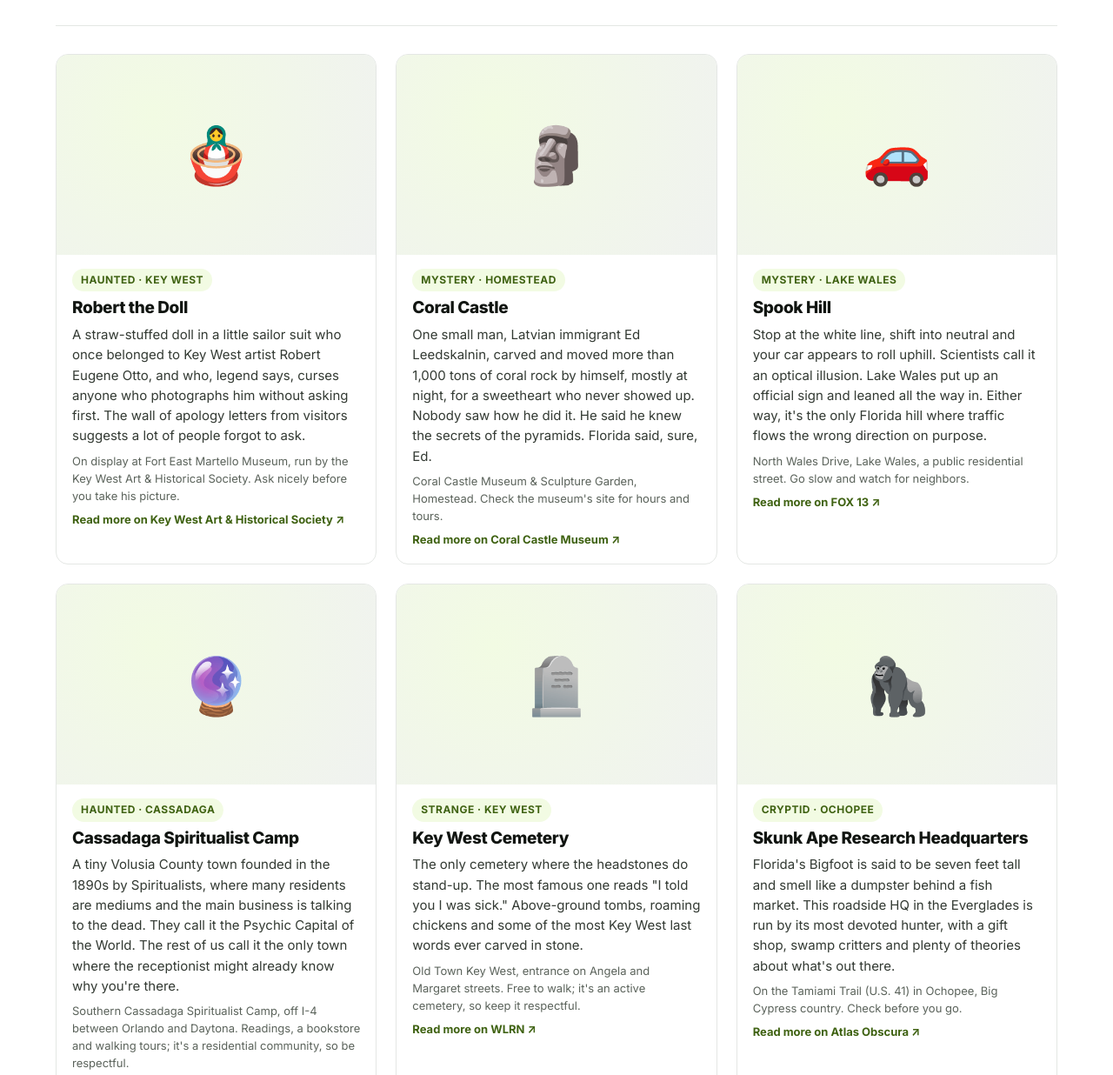
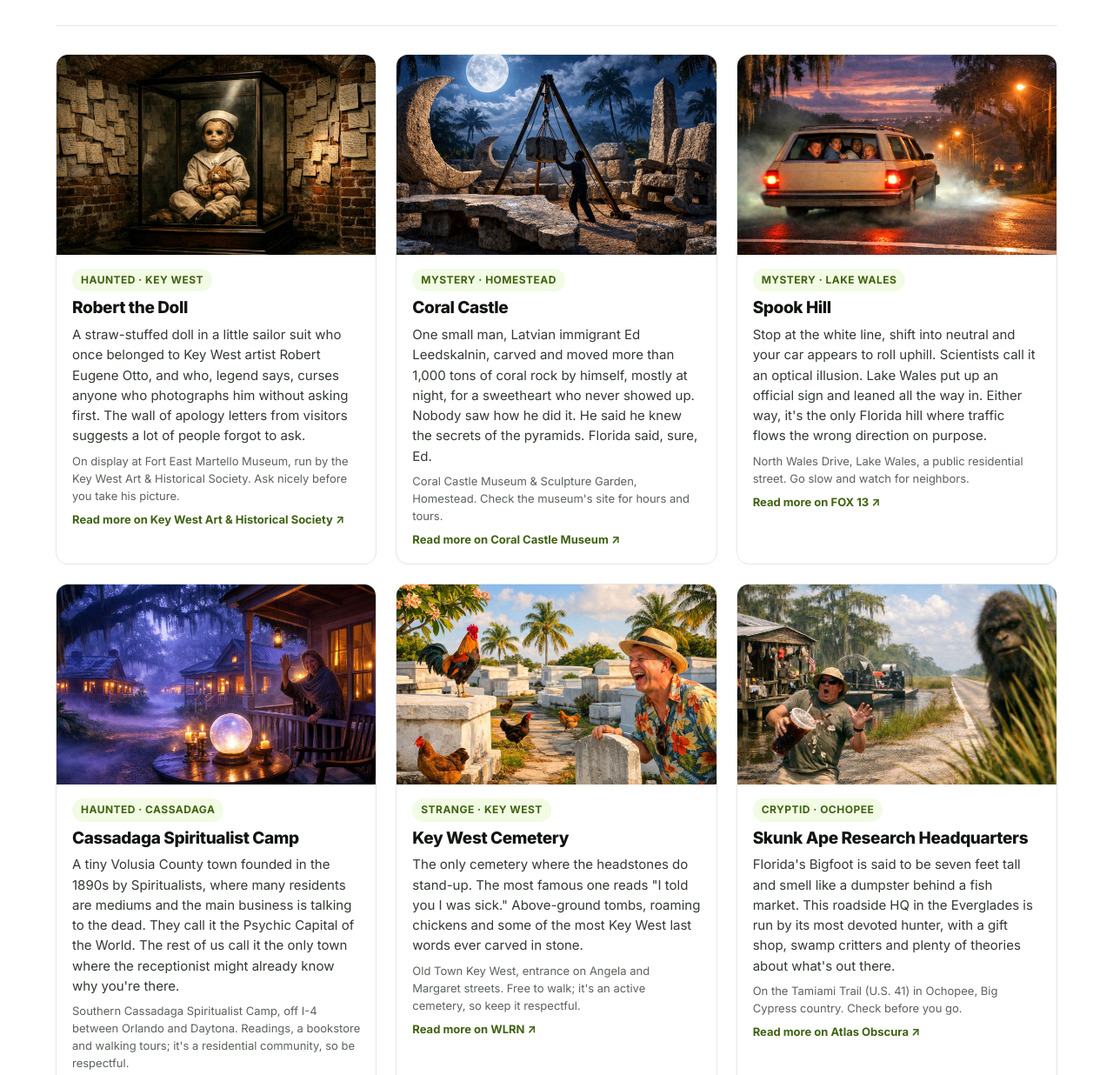
Before and after one commit to MrShawnMD/floridamantimes, a plain HTML site: page odd-places/index.html in a window 1280 px wide. Shown: the part 406-1642 px from the top of the page at 87% size. Drawn offline with Linux system fonts and the light colour scheme.

Commit message:
Daily update: images, social kits, Top 10, Roach Report

```diff
--- a/odd-places/index.html
+++ b/odd-places/index.html
@@ -52,55 +52,55 @@ setTimeout(function(){x=s.scrollLeft;requestAnimationFrame(go);},1200);})();</sc
   <div class="page-head"><span class="tag">Road trip, if you dare</span><h1>Spooky &amp; Odd Florida</h1>
   <p>Haunted dolls, gravity hills, psychic towns, skunk apes and a castle in a swamp. The creepiest and strangest real places you can visit in Florida. Pictures are illustrations; follow each link for real details, and check hours before you drive.</p></div>
   <div class="rental-grid"><article class="rental" id="robert-the-doll">
-  <div class="feat-photo placeholder" aria-hidden="true"><span>🪆</span></div>
+  <div class="feat-photo"><img src="/images/places/robert-the-doll.jpg" alt="Illustration" loading="lazy" decoding="async"></div>
   <div class="rental-body"><span class="tag">Haunted · Key West</span><h3>Robert the Doll</h3>
   <p class="ev-blurb">A straw-stuffed doll in a little sailor suit who once belonged to Key West artist Robert Eugene Otto, and who, legend says, curses anyone who photographs him without asking first. The wall of apology letters from visitors suggests a lot of people forgot to ask.</p>
   <p class="meta">On display at Fort East Martello Museum, run by the Key West Art &amp; Historical Society. Ask nicely before you take his picture.</p>
   <a class="ev-link" href="https://kwahs.org/museums/fort-east-martello/visit" rel="noopener" target="_blank">Read more on Key West Art &amp; Historical Society ↗</a></div>
 </article><article class="rental" id="coral-castle">
-  <div class="feat-photo placeholder" aria-hidden="true"><span>🗿</span></div>
+  <div class="feat-photo"><img src="/images/places/coral-castle.jpg" alt="Illustration" loading="lazy" decoding="async"></div>
   <div class="rental-body"><span class="tag">Mystery · Homestead</span><h3>Coral Castle</h3>
   <p class="ev-blurb">One small man, Latvian immigrant Ed Leedskalnin, carved and moved more than 1,000 tons of coral rock by himself, mostly at night, for a sweetheart who never showed up. Nobody saw how he did it. He said he knew the secrets of the pyramids. Florida said, sure, Ed.</p>
   <p class="meta">Coral Castle Museum &amp; Sculpture Garden, Homestead. Check the museum&#x27;s site for hours and tours.</p>
   <a class="ev-link" href="https://coralcastle.com/about-the-museum/" rel="noopener" target="_blank">Read more on Coral Castle Museum ↗</a></div>
 </article><article class="rental" id="spook-hill">
-  <div class="feat-photo placeholder" aria-hidden="true"><span>🚗</span></div>
+  <div class="feat-photo"><img src="/images/places/spook-hill.jpg" alt="Illustration" loading="lazy" decoding="async"></div>
   <div class="rental-body"><span class="tag">Mystery · Lake Wales</span><h3>Spook Hill</h3>
   <p class="ev-blurb">Stop at the white line, shift into neutral and your car appears to roll uphill. Scientists call it an optical illusion. Lake Wales put up an official sign and leaned all the way in. Either way, it&#x27;s the only Florida hill where traffic flows the wrong direction on purpose.</p>
   <p class="meta">North Wales Drive, Lake Wales, a public residential street. Go slow and watch for neighbors.</p>
   <a class="ev-link" href="https://www.fox13news.com/news/why-do-cars-roll-uphill-at-spook-hill-legends-science-explains-the-thrill-of-lake-wales-gravity-hill" rel="noopener" target="_blank">Read more on FOX 13 ↗</a></div>
 </article><article class="rental" id="cassadaga">
-  <div class="feat-photo placeholder" aria-hidden="true"><span>🔮</span></div>
+  <div class="feat-photo"><img src="/images/places/cassadaga.jpg" alt="Illustration" loading="lazy" decoding="async"></div>
   <div class="rental-body"><span class="tag">Haunted · Cassadaga</span><h3>Cassadaga Spiritualist Camp</h3>
   <p class="ev-blurb">A tiny Volusia County town founded in the 1890s by Spiritualists, where many residents are mediums and the main business is talking to the dead. They call it the Psychic Capital of the World. The rest of us call it the only town where the receptionist might already know why you&#x27;re there.</p>
   <p class="meta">Southern Cassadaga Spiritualist Camp, off I-4 between Orlando and Daytona. Readings, a bookstore and walking tours; it&#x27;s a residential community, so be respectful.</p>
   <a class="ev-link" href="https://www.afar.com/magazine/a-skeptics-guide-to-cassadaga-the-florida-town-known-for-mediums-and-mystics" rel="noopener" target="_blank">Read more on AFAR ↗</a></div>
 </article><article class="rental" id="key-west-cemetery">
-  <div class="feat-photo placeholder" aria-hidden="true"><span>🪦</span></div>
+  <div class="feat-photo"><img src="/images/places/key-west-cemetery.jpg" alt="Illustration" loading="lazy" decoding="async"></div>
   <div class="rental-body"><span class="tag">Strange · Key West</span><h3>Key West Cemetery</h3>
   <p class="ev-blurb">The only cemetery where the headstones do stand-up. The most famous one reads &quot;I told you I was sick.&quot; Above-ground tombs, roaming chickens and some of the most Key West last words ever carved in stone.</p>
   <p class="meta">Old Town Key West, entrance on Angela and Margaret streets. Free to walk; it&#x27;s an active cemetery, so keep it respectful.</p>
   <a class="ev-link" href="https://www.wlrn.org/news/2016-12-30/key-west-cemetery-where-last-words-are-sometimes-one-liners" rel="noopener" target="_blank">Read more on WLRN ↗</a></div>
 </article><article class="rental" id="skunk-ape-research-headquarters">
-  <div class="feat-photo placeholder" aria-hidden="true"><span>🦍</span></div>
+  <div class="feat-photo"><img src="/images/places/skunk-ape-research-headquarters.jpg" alt="Illustration" loading="lazy" decoding="async"></div>
   <div class="rental-body"><span class="tag">Cryptid · Ochopee</span><h3>Skunk Ape Research Headquarters</h3>
   <p class="ev-blurb">Florida&#x27;s Bigfoot is said to be seven feet tall and smell like a dumpster behind a fish market. This roadside HQ in the Everglades is run by its most devoted hunter, with a gift shop, swamp critters and plenty of theories about what&#x27;s out there.</p>
   <p class="meta">On the Tamiami Trail (U.S. 41) in Ochopee, Big Cypress country. Check before you go.</p>
   <a class="ev-link" href="https://atlasobscura.com/articles/the-man-behind-the-skunk-ape" rel="noopener" target="_blank">Read more on Atlas Obscura ↗</a></div>
 </article><article class="rental" id="solomons-castle">
-  <div class="feat-photo placeholder" aria-hidden="true"><span>🏰</span></div>
+  <div class="feat-photo"><img src="/images/places/solomons-castle.jpg" alt="Illustration" loading="lazy" decoding="async"></div>
   <div class="rental-body"><span class="tag">Strange · Ona</span><h3>Solomon&#x27;s Castle</h3>
   <p class="ev-blurb">A full-size castle in the middle of a Hardee County swamp, shiny with discarded aluminum printing plates and built over decades by artist Howard Solomon. There&#x27;s a moat. There&#x27;s a replica ship. There&#x27;s a lot of puns. It&#x27;s the most Florida thing Florida ever forgot to tell you about.</p>
   <p class="meta">In rural Ona, Hardee County, about an hour east of Sarasota. Check hours and tour times before the drive.</p>
   <a class="ev-link" href="https://www.sarasotamagazine.com/travel-and-outdoors/2023/12/solomons-castle-ona-florida" rel="noopener" target="_blank">Read more on Sarasota Magazine ↗</a></div>
 </article><article class="rental" id="devils-millhopper">
-  <div class="feat-photo placeholder" aria-hidden="true"><span>🕳️</span></div>
+  <div class="feat-photo"><img src="/images/places/devils-millhopper.jpg" alt="Illustration" loading="lazy" decoding="async"></div>
   <div class="rental-body"><span class="tag">Mystery · Gainesville</span><h3>The Devil&#x27;s Millhopper</h3>
   <p class="ev-blurb">A giant sinkhole about 120 feet deep, with little waterfalls trickling down its sides and a rainforest at the bottom. Old stories say the fossils and bones found down there were the devil&#x27;s leftovers. The state park just calls it a geology lesson with a lot of stairs.</p>
   <p class="meta">Devil&#x27;s Millhopper Geological State Park, Gainesville. A boardwalk staircase goes to the bottom.</p>
   <a class="ev-link" href="https://www.floridastateparks.org/parks-and-trails/devils-millhopper-geological-state-park" rel="noopener" target="_blank">Read more on Florida State Parks ↗</a></div>
 </article><article class="rental" id="stiltsville">
-  <div class="feat-photo placeholder" aria-hidden="true"><span>🏚️</span></div>
+  <div class="feat-photo"><img src="/images/places/stiltsville.jpg" alt="Illustration" loading="lazy" decoding="async"></div>
   <div class="rental-body"><span class="tag">Strange · Biscayne Bay, Miami</span><h3>Stiltsville</h3>
   <p class="ev-blurb">A handful of wooden houses standing on stilts in the middle of Biscayne Bay, leftovers of a once-rowdy offshore hangout that started in the 1930s. No roads, no neighbors, just water and the Miami skyline. It&#x27;s a ghost town that floats. Sort of.</p>
   <p class="meta">Inside Biscayne National Park; reachable only by boat. The park and its partners run guided tours.</p>
```
Also changed, not shown: images/places/cassadaga.jpg (added), images/places/coral-castle.jpg (added), images/places/devils-millhopper.jpg (added), images/places/key-west-cemetery.jpg (added), images/places/robert-the-doll.jpg (added), images/places/skunk-ape-research-headquarters.jpg (added), images/places/solomons-castle.jpg (added), images/places/spook-hill.jpg (added), images/places/stiltsville.jpg (added).
